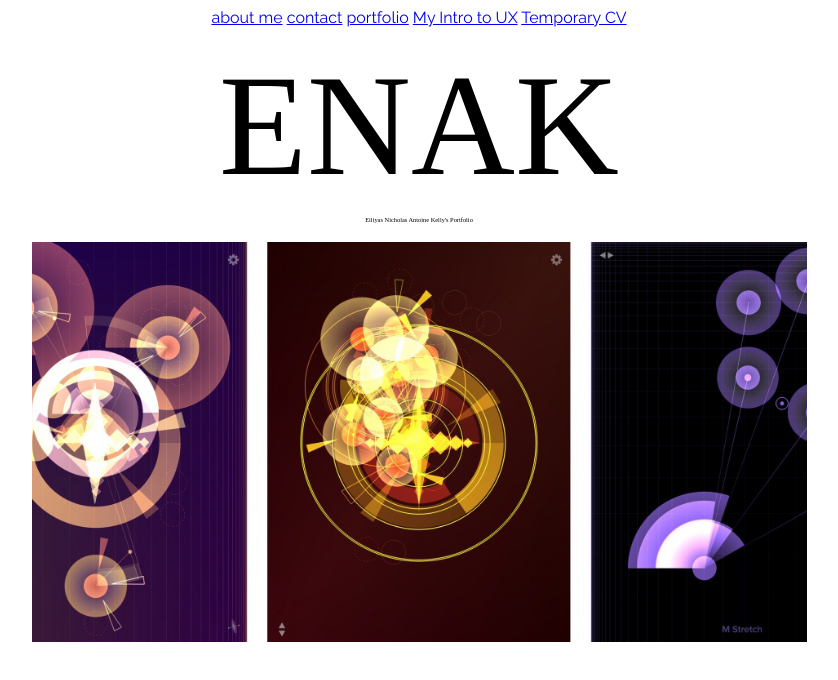
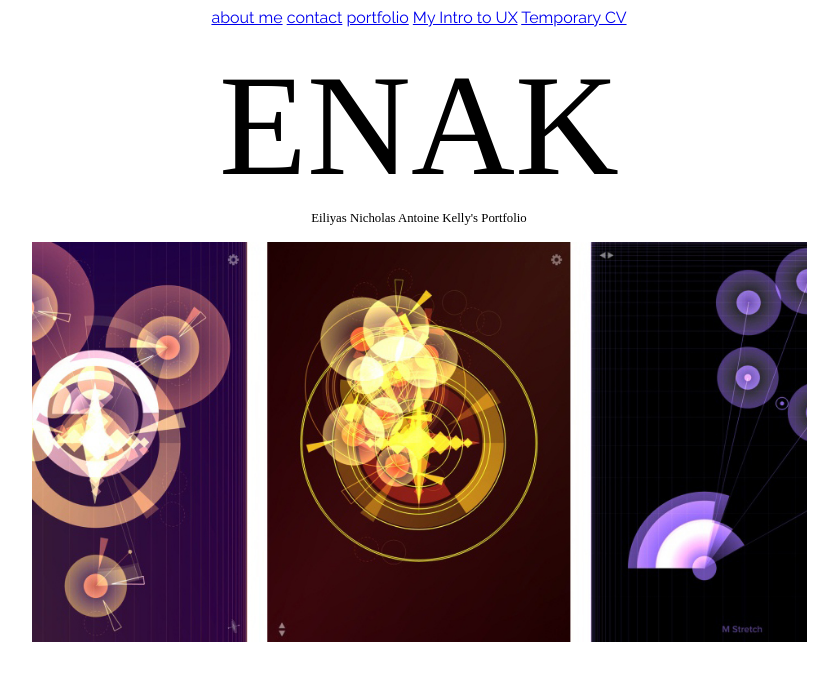
Before and after one commit to NAKelly/NAKelly.github.io, a plain HTML site: page portfolio.html in a window 1280 px wide. Shown: the whole page, without its empty margins (221-1059 px from the left). Drawn offline with Linux system fonts and the light colour scheme; a web font is replaced by a local one.

Commit message:
Update portfolio.html

```diff
--- a/portfolio.html
+++ b/portfolio.html
@@ -27,7 +27,7 @@
 
 	<body>
 
-	<p><span style="font-size:9em;line height:0.2;margin: -20px 0 0 0;">ENAK</span> <br><span style="font-size:0.4em; line height:0.2;">Eiliyas Nicholas Antoine Kelly's Portfolio</span>
+	<p><span style="font-size:9em;line height:0.2;margin: -20px 0 0 0;">ENAK</span> <br><span style="font-size:0.8em; line height:0.2;margin: -20px 0 0 0;">Eiliyas Nicholas Antoine Kelly's Portfolio</span>
 		</p>
 
 		<div class="slider-pro" id="my-slider">
```
